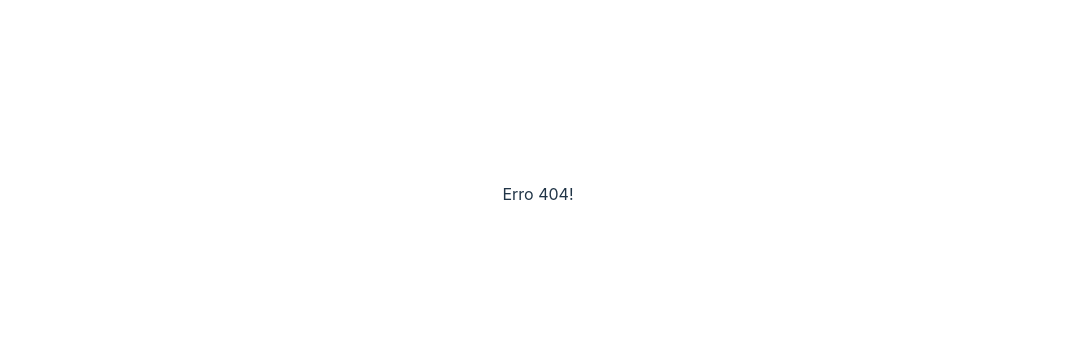
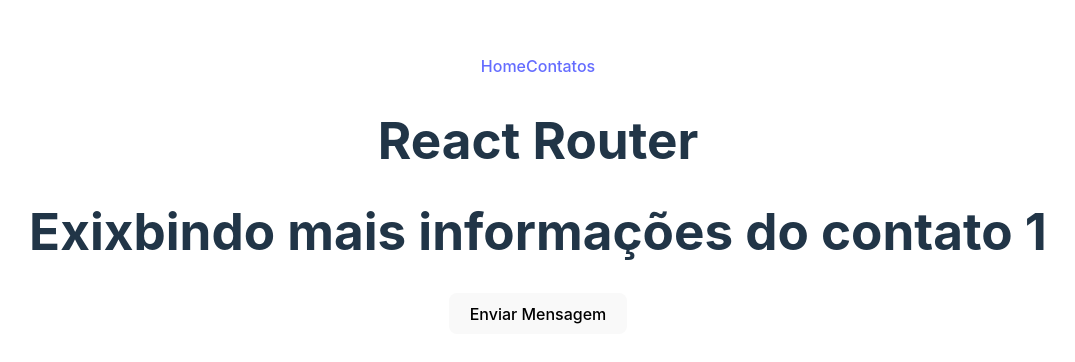
Before and after one commit to APBielzinx/TCC, a React (Vite) app in the folder site_linkedpark/Linked-Park/: page /contact/1 in a window 1280 px wide. Before the commit this address had no page. Shown: the part 206-568 px from the top of the page, without its empty margins (102-1177 px from the left). Built offline with nearby package versions, Linux system fonts and the light colour scheme.

Commit message:
routes finalizado

```diff
--- a/site_linkedpark/Linked-Park/src/main.jsx
+++ b/site_linkedpark/Linked-Park/src/main.jsx
@@ -36,7 +36,7 @@ const router = createBrowserRouter([
           element: <Contact />,
         },
         {
-          path: "/contacts/:id",
+          path: "/contact/:id",
           element: <ContactDetails />,
         }
     ]
--- a/site_linkedpark/Linked-Park/src/routes/Contact.jsx
+++ b/site_linkedpark/Linked-Park/src/routes/Contact.jsx
@@ -8,10 +8,10 @@ const Contact = () => {
             <Link to="/contact/1">Forma de contato 1</Link>
         </p>
         <p>
-            <Link to="/contact/2">Forma de contato 1</Link>
+            <Link to="/contact/2">Forma de contato 2</Link>
         </p>
         <p>
-            <Link to="/contact/3">Forma de contato 1</Link>
+            <Link to="/contact/3">Forma de contato 3</Link>
         </p>
     </div>
   )
--- a/site_linkedpark/Linked-Park/src/routes/ContactDetails.jsx
+++ b/site_linkedpark/Linked-Park/src/routes/ContactDetails.jsx
@@ -1,11 +1,19 @@
-import { useParams } from "react-router-dom"
+import { useParams, useNavigate } from "react-router-dom"
 
 const ContactDetails = () => {
     const {id} = useParams();
 
+    const navigate = useNavigate()
+
+    const handleContact = () => {
+        console.log("Contato enviado!")
+        return navigate("/")
+    }
+
   return (
   <div>
-    <h1>Exixbindo mais informações do contato? {id}</h1>
+    <h1>Exixbindo mais informações do contato {id}</h1>
+    <button onClick={handleContact}>Enviar Mensagem</button>
   </div>
   );
 }
```
